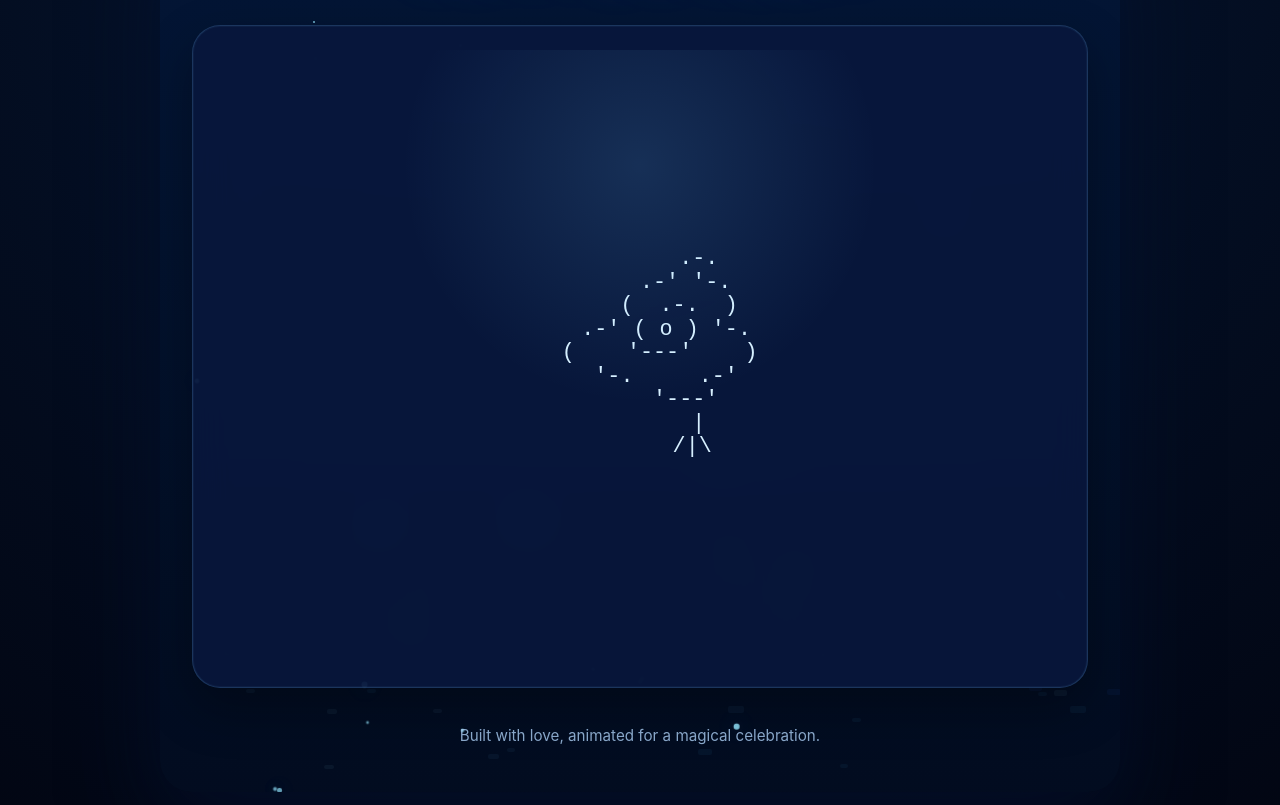
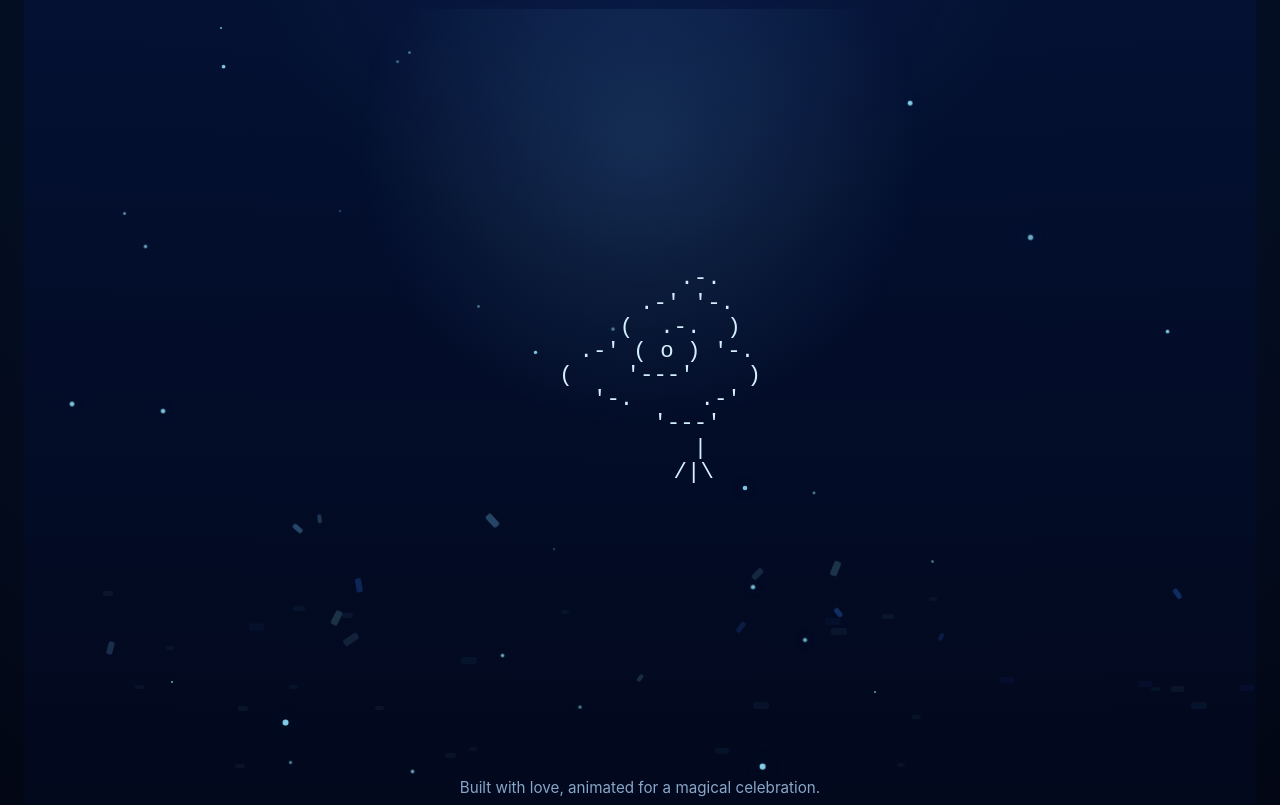
Before and after one commit to godofcode1/jiji-birthday, a plain HTML site: page index.html in a window 1280 px wide. Shown: the part 127-932 px from the top of the page. Drawn offline with Linux system fonts and the light colour scheme.

Commit message:
Simplify page layout for blue full-screen ASCII birthday animation

```diff
--- a/index.html
+++ b/index.html
@@ -34,12 +34,16 @@
 
     .page {
       position: relative;
-      width: min(100%, 960px);
-      padding: 32px;
-      border-radius: 32px;
-      background: linear-gradient(180deg, rgba(3, 22, 55, 0.98), rgba(2, 12, 32, 0.95));
-      box-shadow: 0 30px 90px rgba(4, 17, 48, 0.6);
+      width: min(100%, 100vw);
+      min-height: 100vh;
+      padding: 24px 16px 24px;
+      border-radius: 0;
+      background: radial-gradient(circle at top, rgba(37, 87, 170, 0.16), transparent 35%), linear-gradient(180deg, rgba(4, 18, 54, 0.98), rgba(2, 8, 28, 0.98));
+      box-shadow: none;
       overflow: hidden;
+      display: flex;
+      justify-content: center;
+      align-items: center;
     }
 
     .stars,
@@ -70,11 +74,13 @@
       z-index: 1;
       text-align: center;
       display: grid;
-      gap: 28px;
+      gap: 20px;
+      width: 100%;
+      max-width: 1000px;
     }
 
     .title {
-      font-size: clamp(2.4rem, 4vw, 4.5rem);
+      font-size: clamp(2.4rem, 4vw, 4.8rem);
       line-height: 0.9;
       letter-spacing: -0.04em;
       margin: 0;
@@ -94,14 +100,14 @@
     .card {
       position: relative;
       display: grid;
-      gap: 18px;
-      padding: 24px;
-      min-height: 75vh;
-      border-radius: 28px;
-      background: rgba(8, 23, 61, 0.88);
-      border: 1px solid rgba(116, 200, 255, 0.18);
-      backdrop-filter: blur(18px);
-      box-shadow: inset 0 0 0 1px rgba(116, 200, 255, 0.05), 0 20px 50px rgba(0, 0, 0, 0.3);
+      gap: 16px;
+      padding: 0;
+      min-height: auto;
+      border-radius: 0;
+      background: transparent;
+      border: none;
+      backdrop-filter: none;
+      box-shadow: none;
     }
 
     .flower-frame {
@@ -109,12 +115,12 @@
       font-family: "Courier New", Courier, monospace;
       line-height: 1.08;
       white-space: pre;
-      font-size: clamp(1rem, 1.7vw, 1.4rem);
+      font-size: clamp(1rem, 2vw, 1.4rem);
       color: #d7f0ff;
-      min-height: 72vh;
+      min-height: min(88vh, 800px);
       width: 100%;
       text-align: center;
-      padding: 14px 10px 8px;
+      padding: 12px 10px 8px;
       display: grid;
       align-items: center;
       justify-items: center;
@@ -156,28 +162,8 @@
       transform: translateY(0);
     }
 
-    .message {
-      font-size: 1rem;
-      line-height: 1.8;
-      color: #d8efff;
-      margin: 0;
-      max-width: 720px;
-      margin-inline: auto;
-      opacity: 0;
-      transform: translateY(12px);
-      animation: reveal 0.8s ease-out 1.6s forwards;
-    }
-
-    .message strong {
-      color: #9de5ff;
-    }
-
-    .wish {
-      font-size: 1rem;
-      color: #b4f0ff;
-      opacity: 0;
-      transform: translateY(12px);
-      animation: reveal 0.8s ease-out 1.9s forwards;
+    .message, .wish {
+      display: none;
     }
 
     @keyframes reveal {
```
